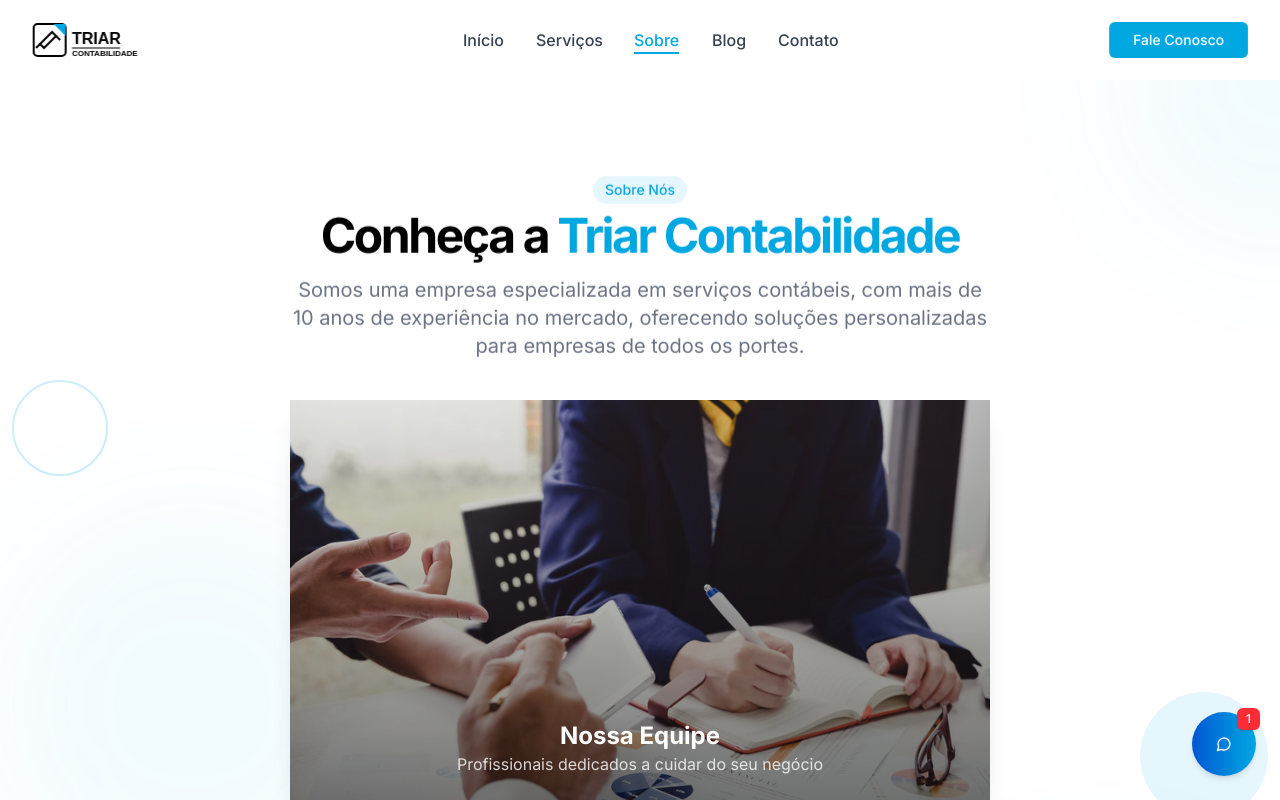
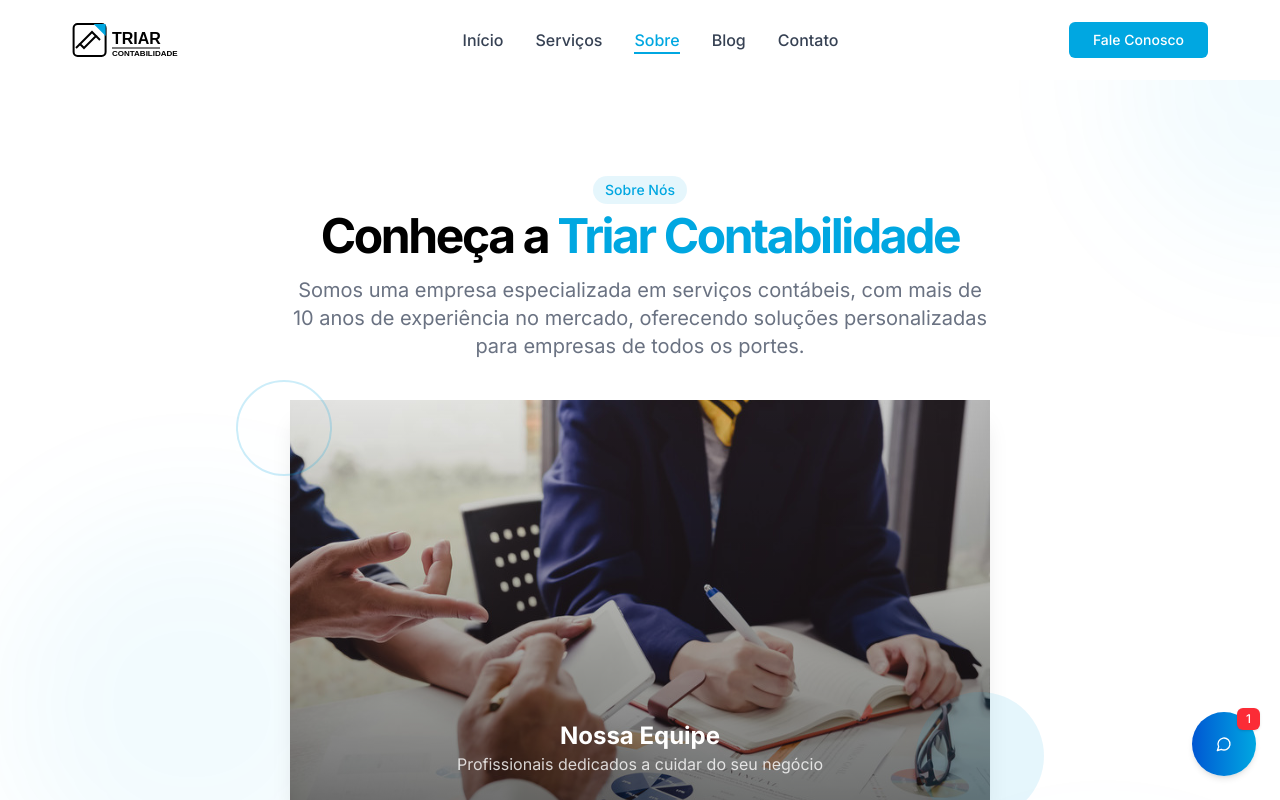
Before and after one commit to joaocruz1/site_triar, a Next.js app: page /sobre in a window 1280 px wide. Built offline with nearby package versions, Linux system fonts and the light colour scheme.

Commit message:
UpdateAnimateOnScroll

```diff
--- a/app/globals.css
+++ b/app/globals.css
@@ -75,16 +75,17 @@
   position: relative;
 }
 
+/* Removido o !important que causava conflitos */
 body > * {
-  overflow: visible !important;
-  max-height: none !important;
+  overflow: visible;
+  max-height: none;
 }
 
+/* Removido max-width: 100% que causava problemas de centralização */
 section,
 div,
 main {
   overflow: visible;
-  max-width: 100%;
 }
 
 #__next,
@@ -93,7 +94,7 @@
   min-height: 100vh;
   display: flex;
   flex-direction: column;
-  overflow: hidden !important;
+  overflow: hidden;
 }
 
 .modal,
@@ -103,11 +104,11 @@
   touch-action: none;
 }
 
-/* Container improvements */
+/* Container improvements - modificado para permitir centralização */
 .container {
   width: 100%;
-  max-width: 100%;
-  overflow-x: visible;
+  margin-left: auto;
+  margin-right: auto;
   padding-left: 1rem;
   padding-right: 1rem;
 }
@@ -123,6 +124,7 @@
   .container {
     padding-left: 2rem;
     padding-right: 2rem;
+    max-width: 1200px;
   }
 }
 
@@ -132,7 +134,6 @@
     padding-left: 1rem;
     padding-right: 1rem;
     width: 100%;
-    overflow-x: hidden;
   }
 
   h1,
@@ -273,16 +274,23 @@
   max-height: 400px !important;
 }
 
-/* Melhorias específicas para mobile */
+/* Melhorias específicas para mobile - modificado para permitir centralização */
 @media (max-width: 768px) {
-  /* Desativa qualquer scroll interno */
-  section, div, article, main, aside, footer, header {
-    overflow: visible !important;
-    max-height: none !important;
+  /* Removido o !important que causava conflitos */
+  section,
+  div,
+  article,
+  main,
+  aside,
+  footer,
+  header {
+    overflow: visible;
+    max-height: none;
   }
 
   /* Força o uso apenas do scroll do body */
-  html, body {
+  html,
+  body {
     overscroll-behavior-y: contain; /* Evita efeito de rebatimento no iOS */
   }
 
@@ -290,6 +298,21 @@
   .allow-scroll {
     overflow-y: auto !important;
     -webkit-overflow-scrolling: touch;
+  }
+
+  /* Classe específica para o componente CallToAction */
+  #contact {
+    display: flex;
+    flex-direction: column;
+    align-items: center;
+  }
+
+  #contact > div {
+    width: 100%;
+    max-width: 100%;
+    display: flex;
+    flex-direction: column;
+    align-items: center;
   }
 }
 
--- a/app/page.tsx
+++ b/app/page.tsx
@@ -25,7 +25,7 @@
 export default function Home() {
   return (
 
-      <main className="min-h-screen w-full">
+      <main className="min-h-screen">
         <Header />
         <Hero />
         <Services />
--- a/components/shared/animate-on-scroll.tsx
+++ b/components/shared/animate-on-scroll.tsx
@@ -22,8 +22,6 @@
   threshold?: number
   duration?: number
   once?: boolean
-  disabled?: boolean
-  mobileOptimized?: boolean // Nova prop para otimização específica para mobile
 }
 
 export default function AnimateOnScroll({
@@ -34,54 +32,23 @@
   threshold = 0.1,
   duration = 0.6,
   once = true,
-  disabled = false,
-  mobileOptimized = true, // Ativado por padrão
 }: AnimateOnScrollProps) {
   const ref = useRef<HTMLDivElement>(null)
   const [isVisible, setIsVisible] = useState(false)
   const [hasAnimated, setHasAnimated] = useState(false)
 
-  // Verificação otimizada para mobile
-  const [isMobile, setIsMobile] = useState(false)
-
   useEffect(() => {
-    // Verificação do viewport apenas no client-side
-    const checkIfMobile = () => {
-      setIsMobile(window.innerWidth < 768)
-    }
-
-    // Verificação inicial
-    checkIfMobile()
-
-    // Opcional: listener para redimensionamento
-    const resizeListener = () => {
-      checkIfMobile()
-    }
-
-    window.addEventListener('resize', resizeListener)
-    return () => window.removeEventListener('resize', resizeListener)
-  }, [])
-
-  // Pular toda a lógica de animação se estiver desabilitado
-  if (disabled) {
-    return <div className={className}>{children}</div>
-  }
-
-  useEffect(() => {
-    if (!ref.current) return
-
-    // Otimização: usar IntersectionObserver apenas se necessário
     const observer = new IntersectionObserver(
       (entries) => {
         entries.forEach((entry) => {
           if (entry.isIntersecting) {
-            // Usar requestAnimationFrame para melhor performance
-            requestAnimationFrame(() => {
-              setTimeout(() => {
-                setIsVisible(true)
-                if (once) setHasAnimated(true)
-              }, delay)
-            })
+            // Adiciona um pequeno atraso para evitar animações simultâneas
+            setTimeout(() => {
+              setIsVisible(true)
+              if (once) {
+                setHasAnimated(true)
+              }
+            }, delay)
           } else if (!once && !hasAnimated) {
             setIsVisible(false)
           }
@@ -89,57 +56,74 @@
       },
       {
         threshold,
-        rootMargin: isMobile ? "0px 0px -50px 0px" : "0px 0px -100px 0px", // Menos margem no mobile
-      }
+        rootMargin: "0px 0px -100px 0px",
+      },
     )
 
-    observer.observe(ref.current)
-    return () => observer.disconnect()
-  }, [delay, once, threshold, hasAnimated, isMobile])
+    const currentRef = ref.current
+    if (currentRef) {
+      observer.observe(currentRef)
+    }
 
-  // Obter variantes otimizados para mobile
-  const getAnimationVariants = () => {
-    // Reduzir drasticamente efeitos no mobile quando otimizado
-    if (mobileOptimized && isMobile) {
-      return {
-        hidden: { opacity: 0, y: 5 }, // Movimento mínimo
-        visible: { opacity: 1, y: 0 },
+    return () => {
+      if (currentRef) {
+        observer.unobserve(currentRef)
       }
     }
+  }, [delay, once, threshold, hasAnimated])
 
-    const distance = isMobile ? 15 : 25
-
+  // Configurações de animação baseadas na variante
+  const getAnimationVariants = () => {
     switch (variant) {
       case "fade-up":
-        return { hidden: { opacity: 0, y: distance }, visible: { opacity: 1, y: 0 } }
+        return {
+          hidden: { opacity: 0, y: 20 },
+          visible: { opacity: 1, y: 0 },
+        }
       case "fade-down":
-        return { hidden: { opacity: 0, y: -distance }, visible: { opacity: 1, y: 0 } }
+        return {
+          hidden: { opacity: 0, y: -20 },
+          visible: { opacity: 1, y: 0 },
+        }
       case "fade-left":
-        return { hidden: { opacity: 0, x: -distance }, visible: { opacity: 1, x: 0 } }
+        return {
+          hidden: { opacity: 0, x: -20 },
+          visible: { opacity: 1, x: 0 },
+        }
       case "fade-right":
-        return { hidden: { opacity: 0, x: distance }, visible: { opacity: 1, x: 0 } }
+        return {
+          hidden: { opacity: 0, x: 20 },
+          visible: { opacity: 1, x: 0 },
+        }
       case "zoom-in":
-        return { hidden: { opacity: 0, scale: 0.98 }, visible: { opacity: 1, scale: 1 } } // Zoom mais suave
+        return {
+          hidden: { opacity: 0, scale: 0.95 },
+          visible: { opacity: 1, scale: 1 },
+        }
       case "zoom-out":
-        return { hidden: { opacity: 0, scale: 1.02 }, visible: { opacity: 1, scale: 1 } } // Zoom mais suave
+        return {
+          hidden: { opacity: 0, scale: 1.05 },
+          visible: { opacity: 1, scale: 1 },
+        }
       case "flip-up":
-        return { hidden: { opacity: 0, rotateX: 3 }, visible: { opacity: 1, rotateX: 0 } }
+        return {
+          hidden: { opacity: 0, rotateX: 10 },
+          visible: { opacity: 1, rotateX: 0 },
+        }
       case "flip-down":
-        return { hidden: { opacity: 0, rotateX: -3 }, visible: { opacity: 1, rotateX: 0 } }
+        return {
+          hidden: { opacity: 0, rotateX: -10 },
+          visible: { opacity: 1, rotateX: 0 },
+        }
       default:
-        return { hidden: { opacity: 0 }, visible: { opacity: 1 } }
+        return {
+          hidden: { opacity: 0 },
+          visible: { opacity: 1 },
+        }
     }
   }
 
   const variants = getAnimationVariants()
-
-  // Configuração de transição otimizada
-  const transition = {
-    duration: isMobile ? Math.min(duration, 0.3) : duration, // Duração menor no mobile
-    ease: "easeOut",
-    type: "tween", // Sempre usar tween para melhor performance
-    ...(isMobile ? {} : { damping: 20, stiffness: 100 }), // Apenas spring no desktop
-  }
 
   return (
     <motion.div
@@ -147,10 +131,8 @@
       initial="hidden"
       animate={isVisible || hasAnimated ? "visible" : "hidden"}
       variants={variants}
-      transition={transition}
+      transition={{ duration, ease: "easeOut" }}
       className={cn(className)}
-      // Otimização: reduzir recálculos de estilo
-      style={{ willChange: 'opacity, transform' }}
     >
       {children}
     </motion.div>
```
Also changed, not shown: components/home/about.tsx (+17 -14 lines), components/shared/call-to-action.tsx (+18 -16 lines).
